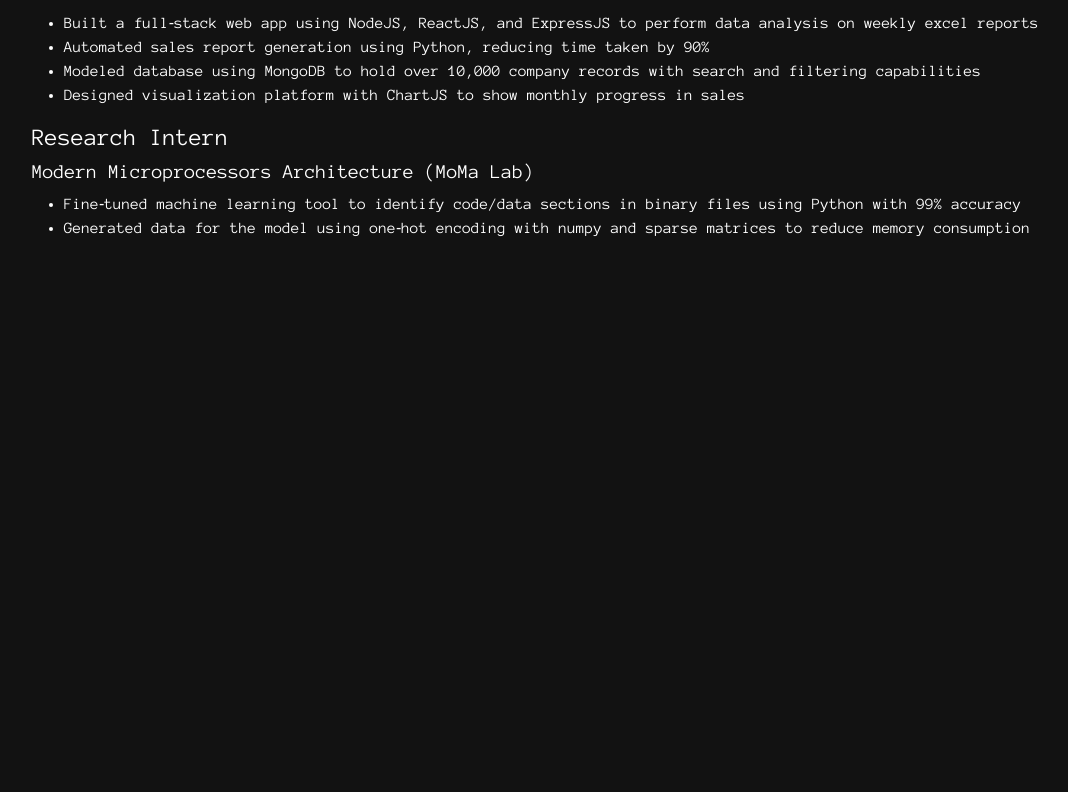
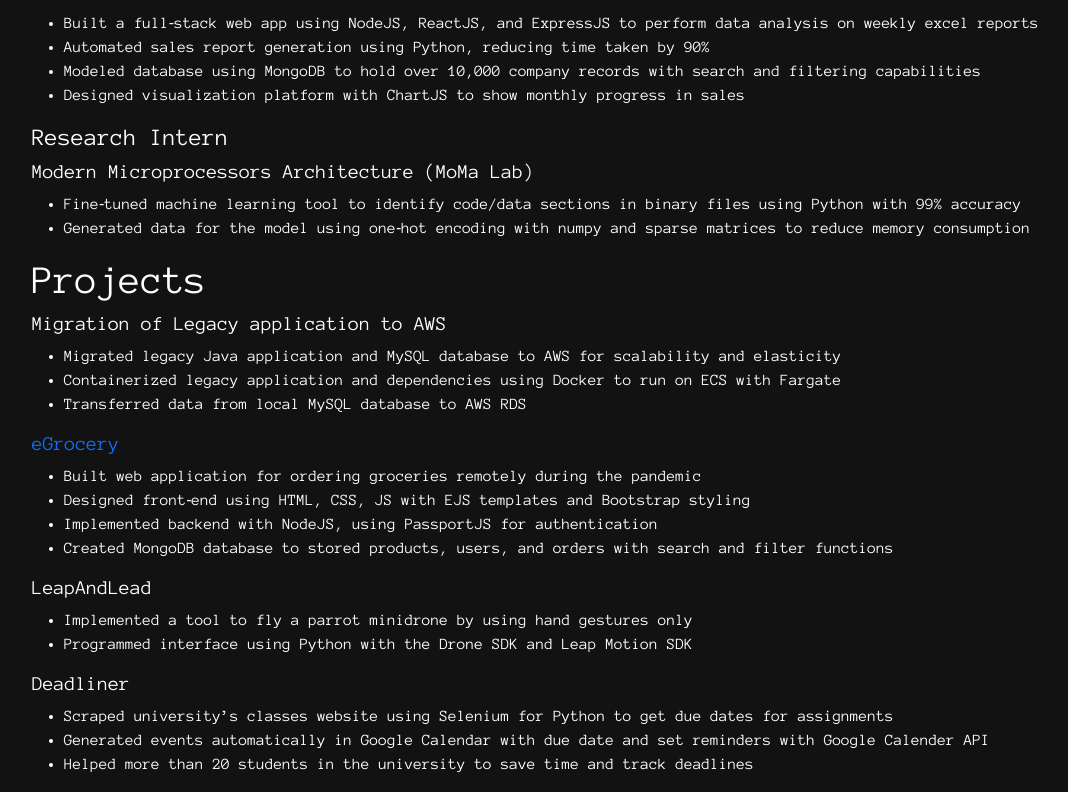
Before and after one commit to gauthamdk/portfolio, a React (Create React App) app: page / in a window 1280 px wide. Shown: the part 584-1376 px from the top of the page, without its empty margins (50-1118 px from the left). Before the commit the page ends 840 px from the top, so only its background shows below. Built offline with nearby package versions, Linux system fonts and the light colour scheme.

Commit message:
feat: projects added

```diff
--- a/public/index.html
+++ b/public/index.html
@@ -5,10 +5,7 @@
     <link rel="icon" href="%PUBLIC_URL%/favicon.ico" />
     <meta name="viewport" content="width=device-width, initial-scale=1" />
     <meta name="theme-color" content="#000000" />
-    <meta
-      name="description"
-      content="Web site created using create-react-app"
-    />
+    <meta name="description" content="Portfolio website for Gautham Dinesh" />
     <link rel="apple-touch-icon" href="%PUBLIC_URL%/logo192.png" />
     <!--
       manifest.json provides metadata used when your web app is installed on a
--- a/src/App.js
+++ b/src/App.js
@@ -1,14 +1,17 @@
 import Intro from "./components/Intro";
 import Experiences from "./components/Experiences";
+import Projects from "./components/Projects";
 
 import "./App.scss";
 import experiences from "./data/experiences.json";
+import projects from "./data/projects.json";
 
 function App() {
   return (
     <div className="App">
       <Intro></Intro>
       <Experiences exps={experiences}></Experiences>
+      <Projects projs={projects}></Projects>
     </div>
   );
 }
--- a/src/App.scss
+++ b/src/App.scss
@@ -3,7 +3,6 @@
 html {
   width: 100%;
   height: 100%;
-  overflow: hidden;
 }
 
 body {
@@ -14,6 +13,16 @@
   color: #fff;
 }
 
+/* Hide scrollbar for Chrome, Safari and Opera */
+body::-webkit-scrollbar {
+  display: none;
+}
+
+/* Hide scrollbar for IE, Edge and Firefox */
+body {
+  -ms-overflow-style: none; /* IE and Edge */
+  scrollbar-width: none; /* Firefox */
+}
 a {
   text-decoration: none;
 }
--- /dev/null
+++ b/src/components/Projects.js
@@ -0,0 +1,32 @@
+import React from "react";
+import { Container, Col, Row } from "react-bootstrap";
+
+const Projects = ({ projs }) => {
+  const projects = projs.map((proj) => {
+    return (
+      <Col key={proj.id} xs={12}>
+        <a
+          href={proj.link ? proj.link : undefined}
+          target="_blank"
+          rel="noreferrer"
+        >
+          <h5>{proj.name}</h5>
+        </a>
+        <ul>
+          {proj.description.map((a) => (
+            <li>{a}</li>
+          ))}
+        </ul>
+      </Col>
+    );
+  });
+
+  return (
+    <Container>
+      <h1>Projects</h1>
+      <Row>{projects}</Row>
+    </Container>
+  );
+};
+
+export default Projects;
--- /dev/null
+++ b/src/data/projects.json
@@ -0,0 +1,50 @@
+[
+  {
+    "id": 1,
+    "name": "Migration of Legacy application to AWS",
+    "description": [
+      "Migrated legacy Java application and MySQL database to AWS for scalability and elasticity",
+      "Containerized legacy application and dependencies using Docker to run on ECS with Fargate",
+      "Transferred data from local MySQL database to AWS RDS"
+    ],
+    "link": false,
+    "github": false,
+    "program": "Cloud Computing Project"
+  },
+  {
+    "id": 2,
+    "name": "eGrocery",
+    "description": [
+      "Built web application for ordering groceries remotely during the pandemic",
+      "Designed front‑end using HTML, CSS, JS with EJS templates and Bootstrap styling",
+      "Implemented backend with NodeJS, using PassportJS for authentication",
+      "Created MongoDB database to stored products, users, and orders with search and filter functions"
+    ],
+    "link": "http://egrocery-swe.herokuapp.com/",
+    "github": "https://github.com/gauthamdk/egrocery",
+    "program": ""
+  },
+  {
+    "id": 3,
+    "name": "LeapAndLead",
+    "description": [
+      "Implemented a tool to fly a parrot minidrone by using hand gestures only",
+      "Programmed interface using Python with the Drone SDK and Leap Motion SDK"
+    ],
+    "link": false,
+    "github": "https://github.com/gauthamdk/LeadAndLead",
+    "program": ""
+  },
+  {
+    "id": 4,
+    "name": "Deadliner",
+    "description": [
+      "Scraped university’s classes website using Selenium for Python to get due dates for assignments",
+      "Generated events automatically in Google Calendar with due date and set reminders with Google Calender API",
+      "Helped more than 20 students in the university to save time and track deadlines"
+    ],
+    "link": false,
+    "github": "https://github.com/gauthamdk/Deadliner",
+    "program": ""
+  }
+]
```
Also changed, not shown: src/styles/experiences.scss (deleted).
